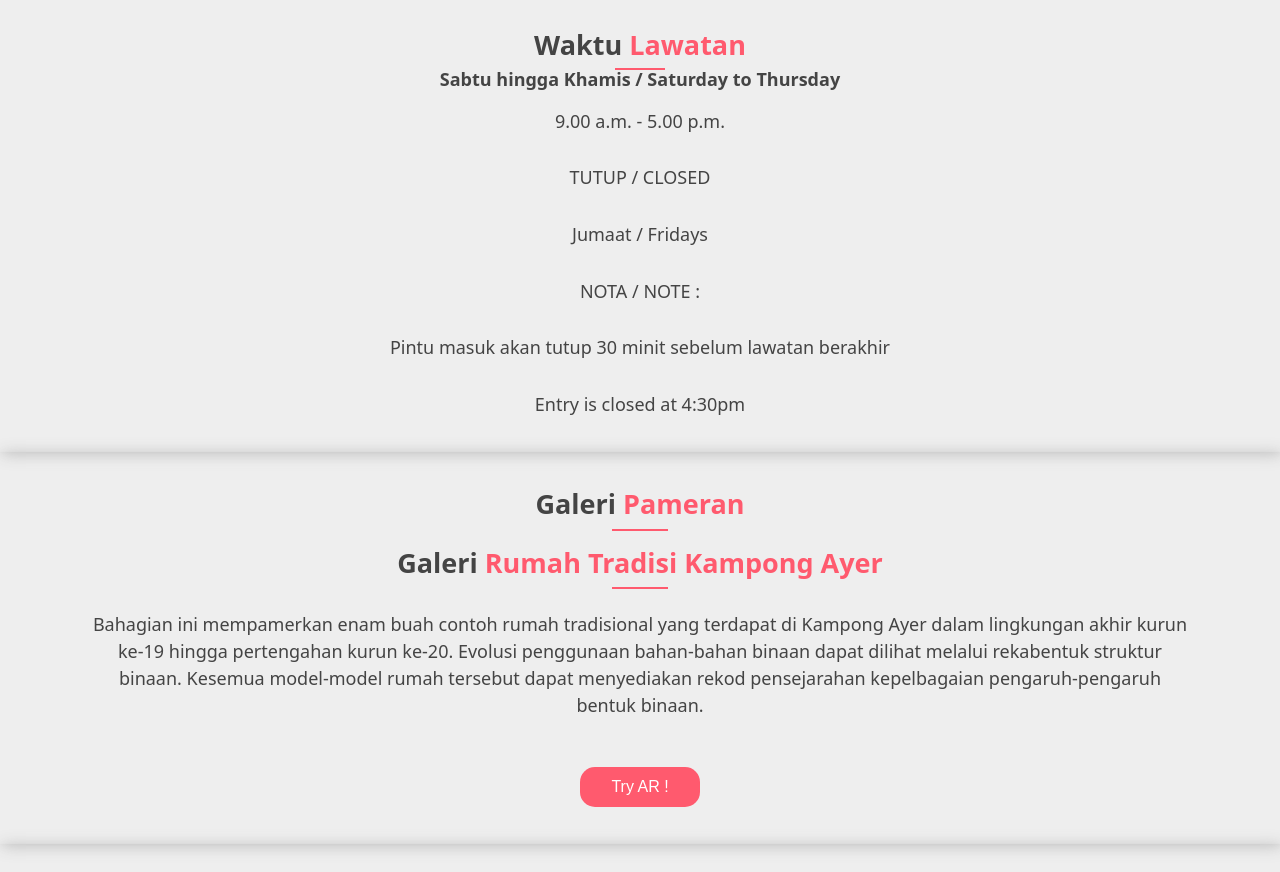
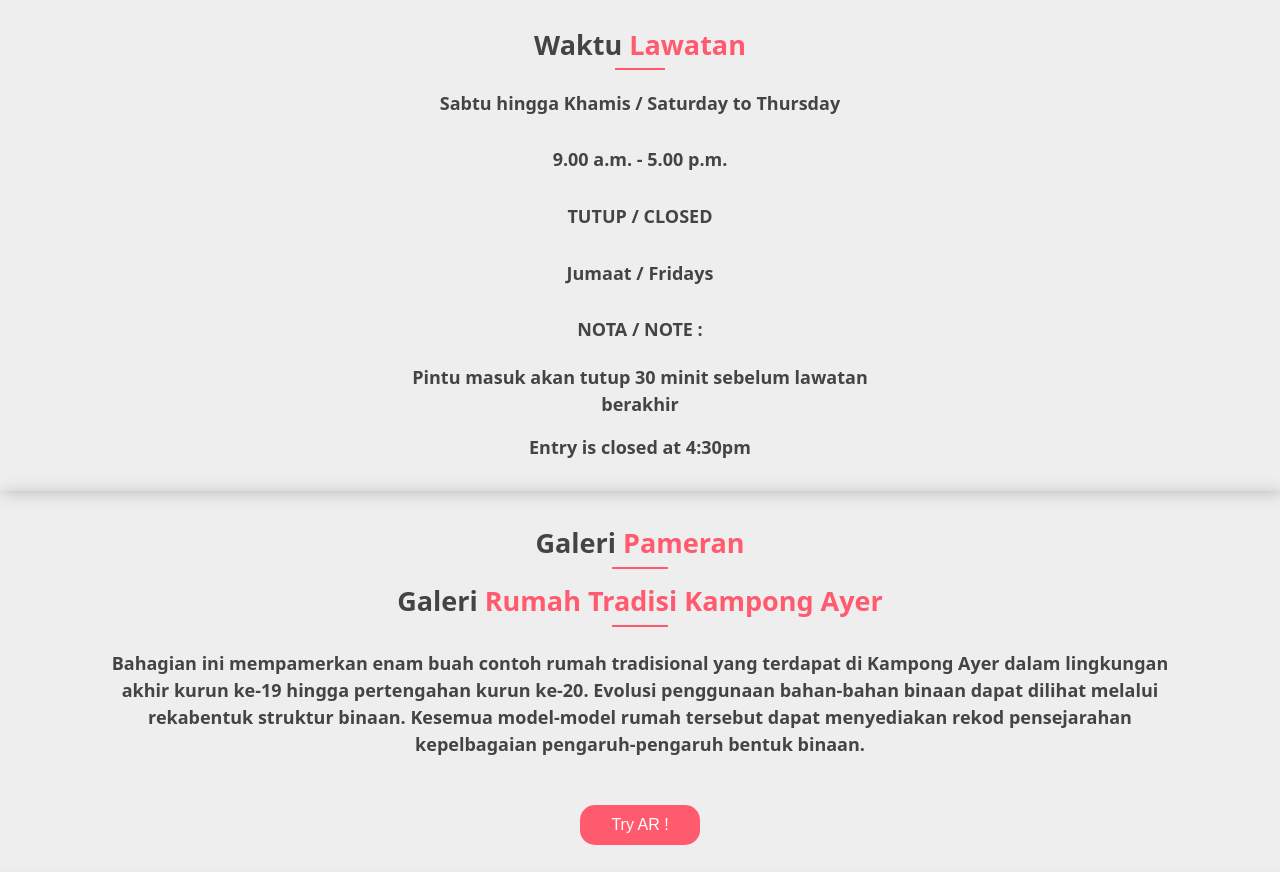
Before and after one commit to liyanalinggat/WebARTest, a website: page index.html in a window 1280 px wide. Shown: the part 694-1566 px from the top of the page. Drawn offline with nearby package versions, Linux system fonts and the light colour scheme.

Commit message:
Update index.html

```diff
--- a/index.html
+++ b/index.html
@@ -44,15 +44,15 @@
 
         <hr id="title-text-separator" />
 
-        <b>Sabtu hingga Khamis / Saturday to Thursday</b>
+        <p><b>Sabtu hingga Khamis / Saturday to Thursday</b></p>
 
-        <p>9.00 a.m. - 5.00 p.m.</p>
+        <p><b>9.00 a.m. - 5.00 p.m.</b></p>
 
-        <p>TUTUP / CLOSED</p>
+        <p><b>TUTUP / CLOSED</b></p>
 
-        <p>Jumaat / Fridays</p>
+        <p><b>Jumaat / Fridays</b></p>
 
-        <p>NOTA / NOTE :</p>
+        <p><b>NOTA / NOTE :<b/></p>
 
         <p>Pintu masuk akan tutup 30 minit sebelum lawatan berakhir</p>
 
```
